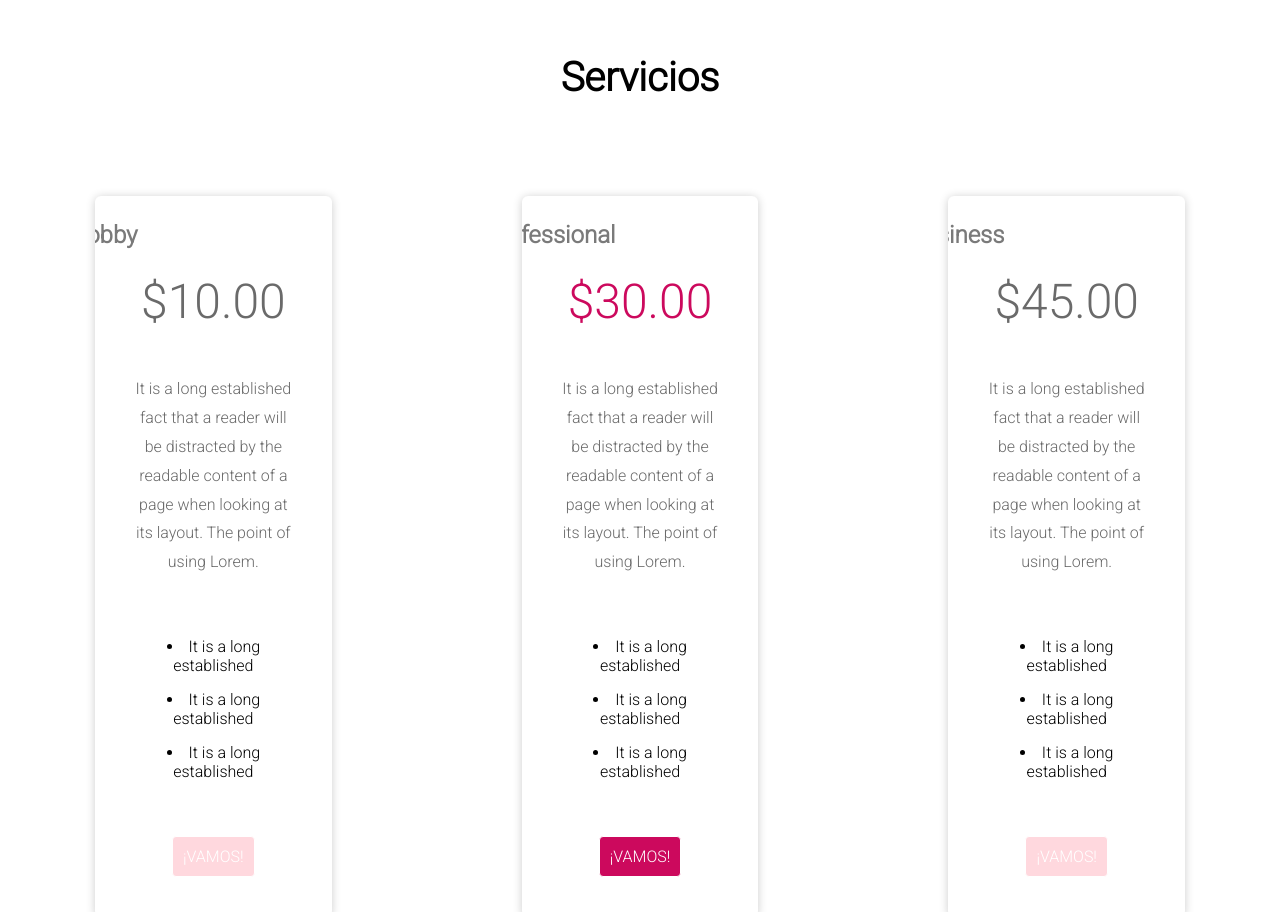
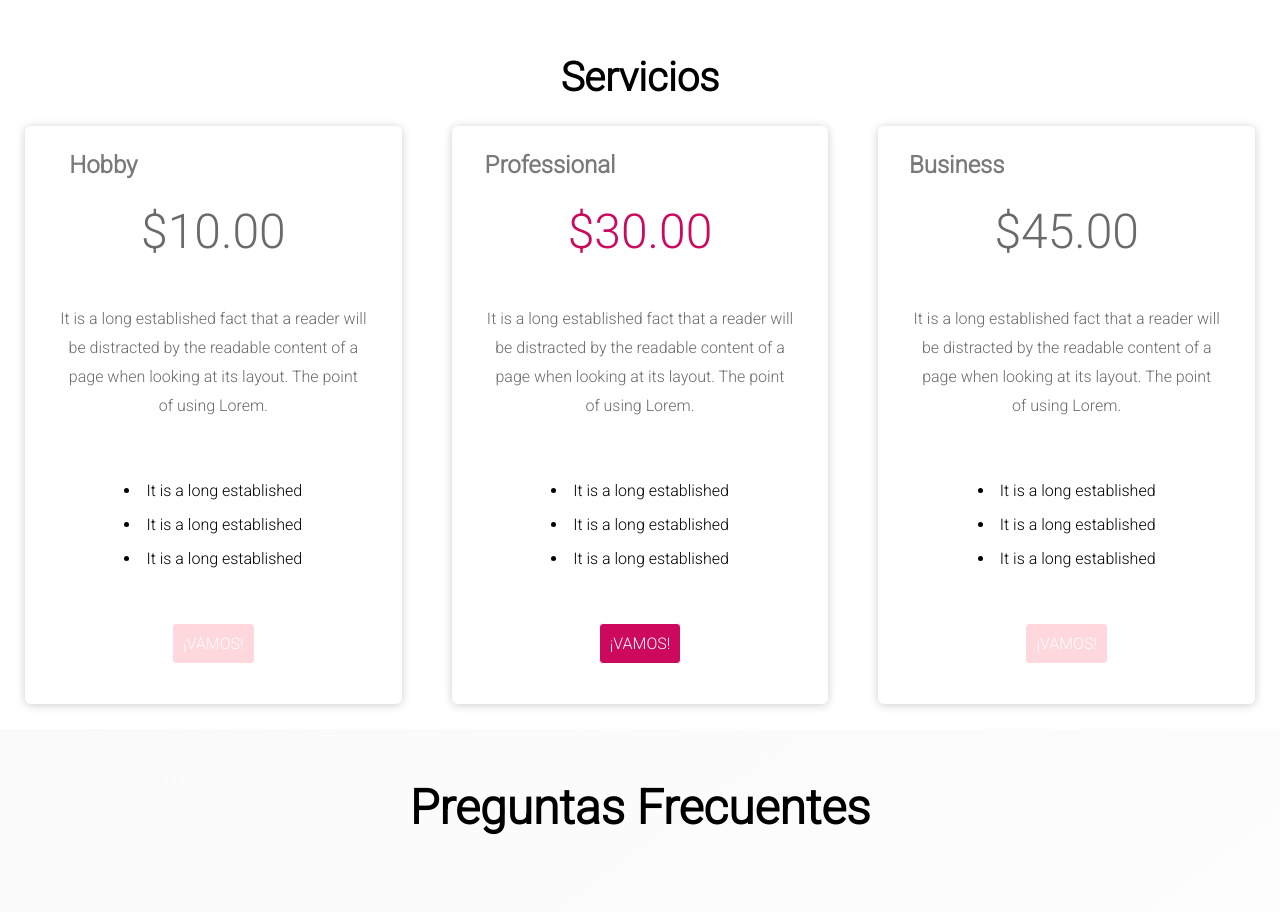
Before and after one commit to somosFlipa/flipaonepage, a plain HTML site: page index.html in a window 1280 px wide. Shown: the part 1760-2672 px from the top of the page. Drawn offline with Linux system fonts and the light colour scheme.

Commit message:
Editando

```diff
--- a/css/estilos.css
+++ b/css/estilos.css
@@ -574,7 +574,7 @@ nav .ulnav li a{
 
 .card{
 	width: 345px;
-	margin: 95px;
+	margin: 25px;
 	border-radius: 6px;
 	overflow: hidden;
 	background:#fff;
```
